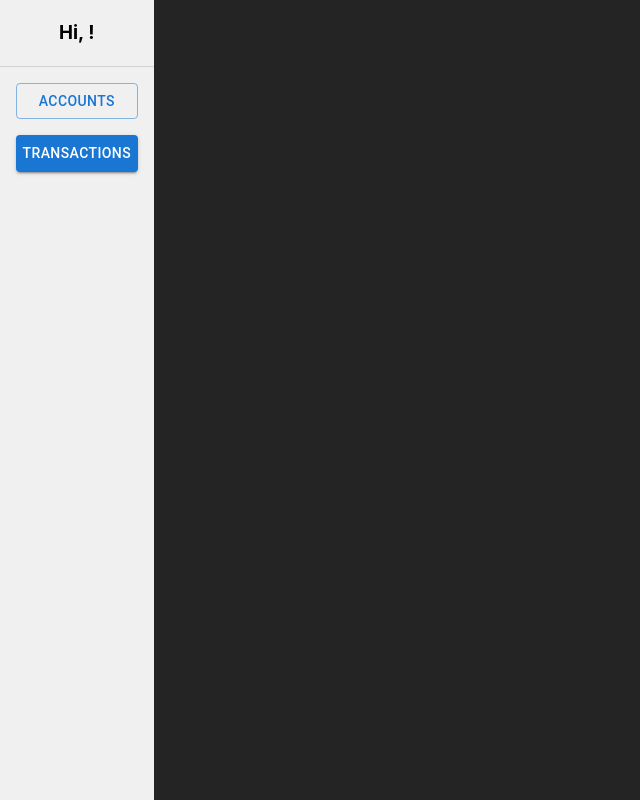
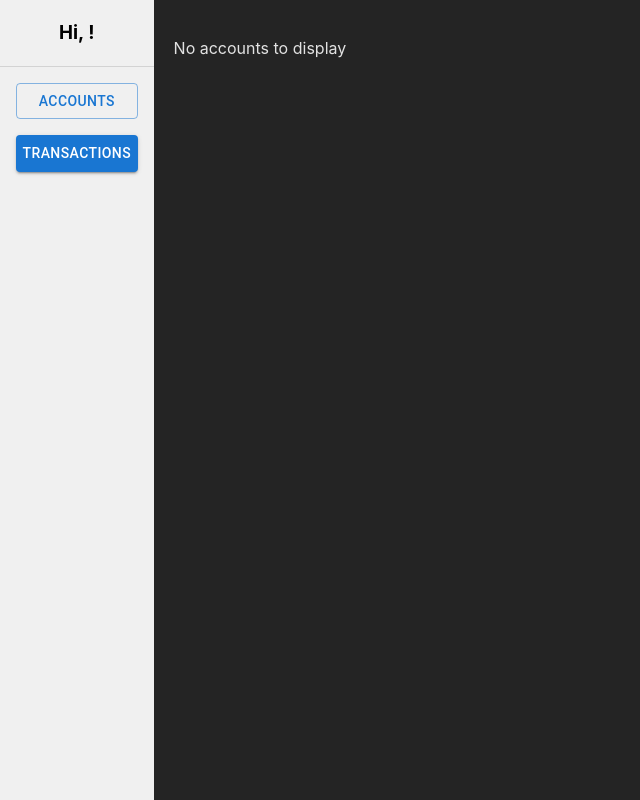
Before and after one commit to CalvinChanCan/gpa-ui, a React (Vite) app: page /accounts in a window 1280 px wide. Shown: the whole page, without its empty margins (0-640 px from the left). Built offline with nearby package versions, Linux system fonts and the light colour scheme.

Commit message:
Display text if the user has no accounts.

```diff
--- a/src/pages/Accounts/Accounts.tsx
+++ b/src/pages/Accounts/Accounts.tsx
@@ -21,9 +21,13 @@ const Accounts = () => {
 
     return (
         <div className="account-container">
-            {accounts.map((account) => (
-                <AccountCard account={account} key={account.id}/>
-            ))}
+            {accounts.length > 0 ? (
+                accounts.map((account) => (
+                    <AccountCard account={account} key={account.id}/>
+                ))
+            ) : (
+                <p>No accounts to display</p>
+            )}
         </div>
     );
 };
```
